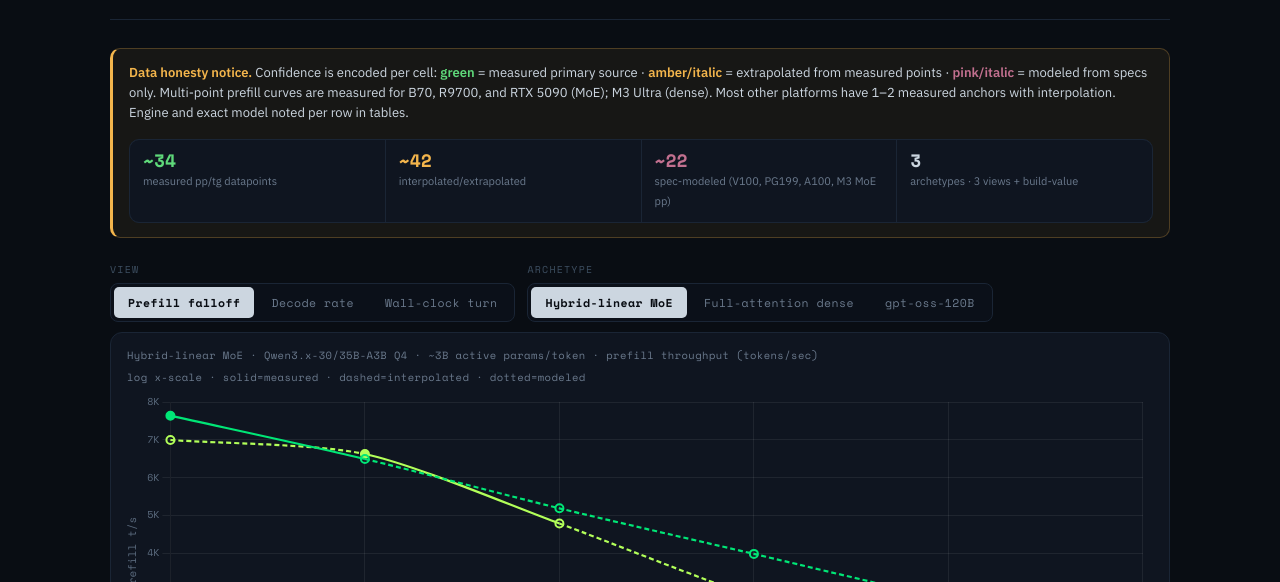
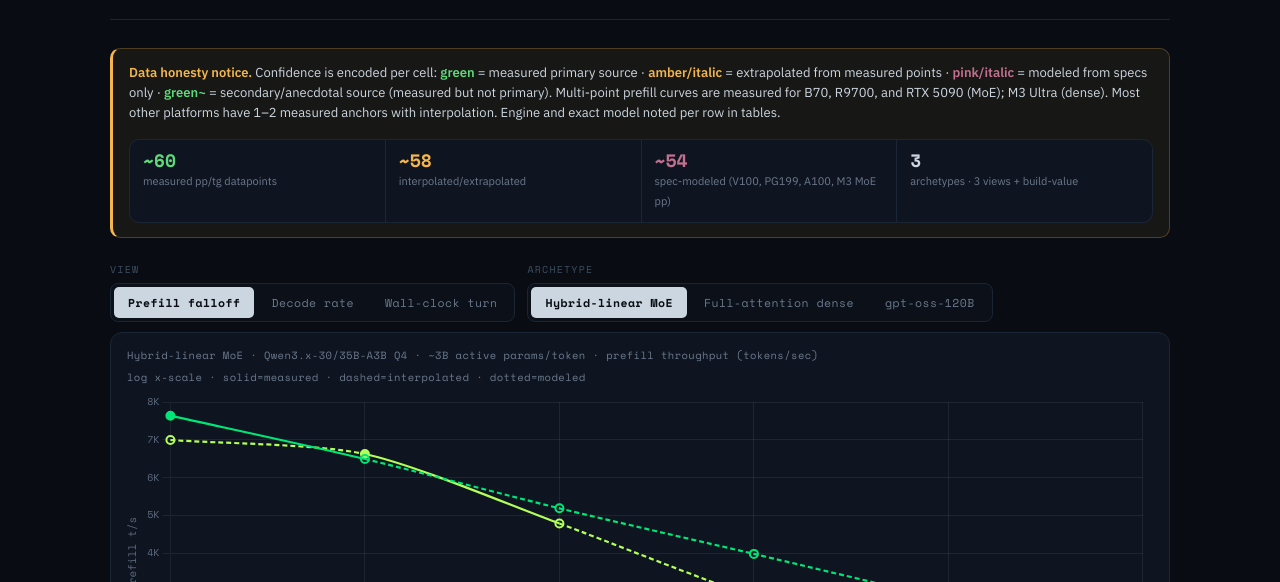
Before and after one commit to ironblock/longctx-compendium, a plain HTML site: page longctx-falloff-compendium.html in a window 1280 px wide. Shown: the part 218-800 px from the top of the page. Drawn offline with nearby package versions, Linux system fonts and the light colour scheme.

Commit message:
fix: update confidence banner counts and document m~ confidence code

```diff
--- a/longctx-falloff-compendium.html
+++ b/longctx-falloff-compendium.html
@@ -101,11 +101,11 @@ ul.notes b{color:var(--text)}
 </header>
 
 <div class="cbanner">
-  <b>Data honesty notice.</b> Confidence is encoded per cell: <b style="color:var(--m)">green</b> = measured primary source · <b style="color:var(--e)">amber/italic</b> = extrapolated from measured points · <b style="color:var(--i)">pink/italic</b> = modeled from specs only. Multi-point prefill curves are measured for B70, R9700, and RTX 5090 (MoE); M3 Ultra (dense). Most other platforms have 1–2 measured anchors with interpolation. Engine and exact model noted per row in tables.
+  <b>Data honesty notice.</b> Confidence is encoded per cell: <b style="color:var(--m)">green</b> = measured primary source · <b style="color:var(--e)">amber/italic</b> = extrapolated from measured points · <b style="color:var(--i)">pink/italic</b> = modeled from specs only · <b style="color:var(--m)">green~</b> = secondary/anecdotal source (measured but not primary). Multi-point prefill curves are measured for B70, R9700, and RTX 5090 (MoE); M3 Ultra (dense). Most other platforms have 1–2 measured anchors with interpolation. Engine and exact model noted per row in tables.
   <div class="cinv">
-    <div class="cm"><span class="v">~34</span><span class="l">measured pp/tg datapoints</span></div>
-    <div class="ce"><span class="v">~42</span><span class="l">interpolated/extrapolated</span></div>
-    <div class="ci"><span class="v">~22</span><span class="l">spec-modeled (V100, PG199, A100, M3 MoE pp)</span></div>
+    <div class="cm"><span class="v">~60</span><span class="l">measured pp/tg datapoints</span></div>
+    <div class="ce"><span class="v">~58</span><span class="l">interpolated/extrapolated</span></div>
+    <div class="ci"><span class="v">~54</span><span class="l">spec-modeled (V100, PG199, A100, M3 MoE pp)</span></div>
     <div class=""><span class="v" style="color:var(--text)">3</span><span class="l">archetypes · 3 views + build-value</span></div>
   </div>
 </div>
@@ -150,6 +150,7 @@ ul.notes b{color:var(--text)}
 <div class="pleg" id="pleg"></div>
 <div class="conf-leg">
   <span><span class="cline" style="border-top:2px solid var(--m)"></span>measured</span>
+  <span><span class="cline" style="border-top:2px solid var(--m)"></span><span style="font-size:11px">measured~</span><span class="cline" style="border-top:2px solid var(--m);margin-left:2px"></span></span>
   <span><span class="cline" style="border-top:2px dashed var(--e)"></span>interpolated</span>
   <span><span class="cline" style="border-top:2px dotted var(--i)"></span>spec-modeled</span>
   <span style="color:var(--dim);font-size:11px">Click a platform to show/hide it in the prefill chart</span>
```
